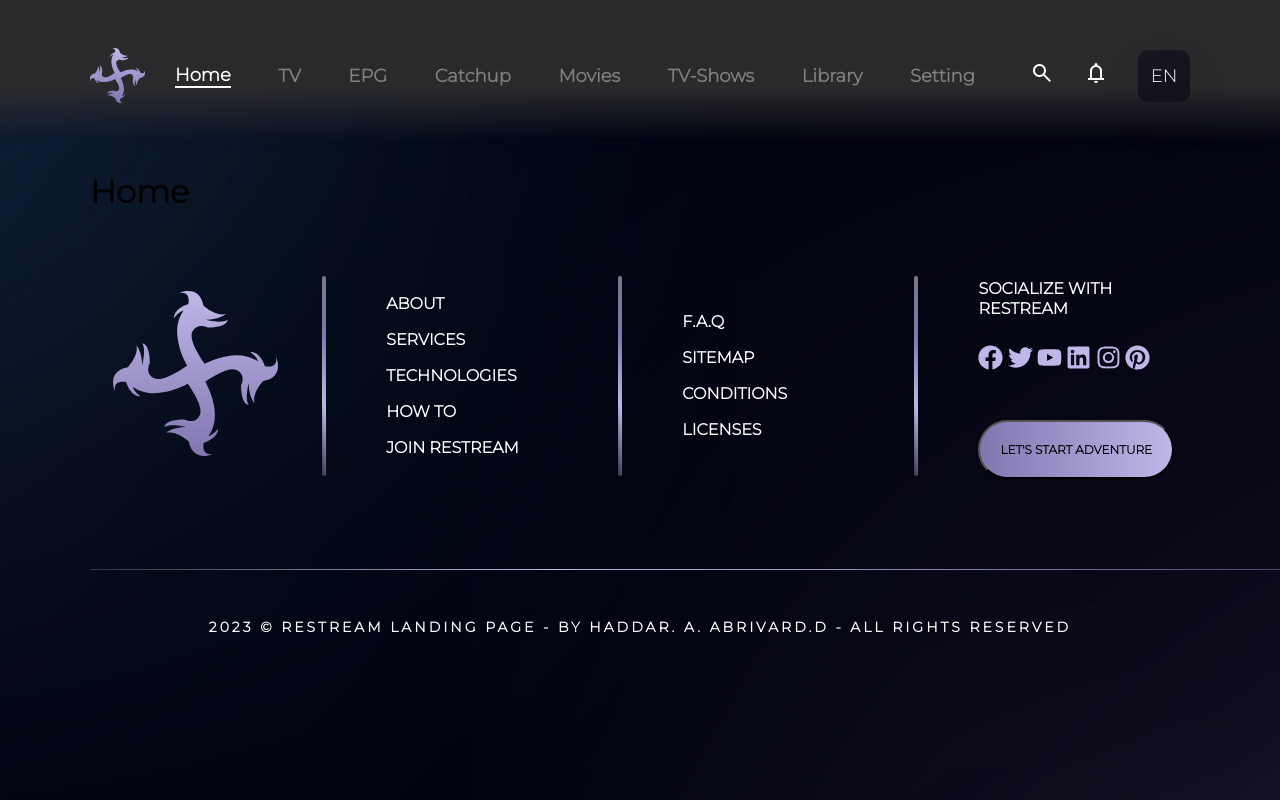
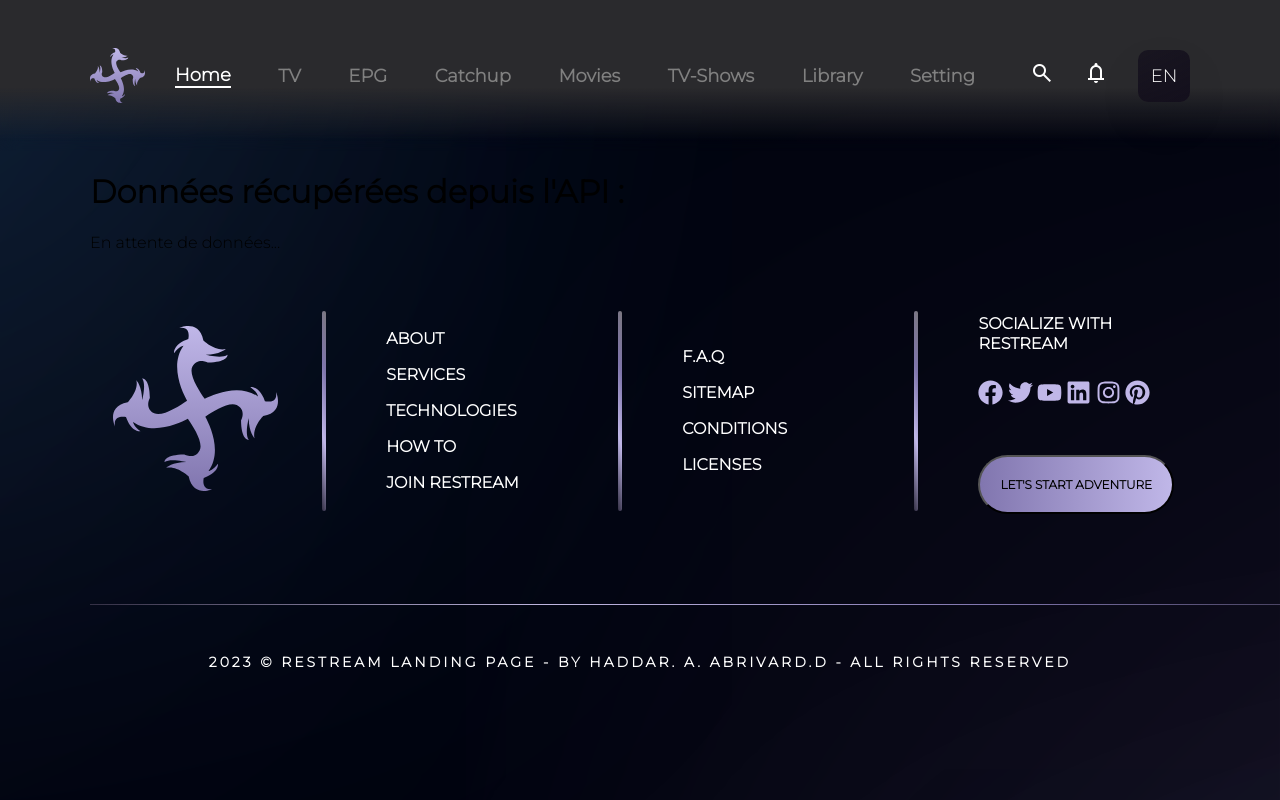
Before and after one commit to DwainAB/Projet-Netflix, a React (Create React App) app in the folder Projet-Netflix/: page / in a window 1280 px wide. Shown: the top 800 px of the page. Built offline with nearby package versions, Linux system fonts and the light colour scheme; no server answers; a web font is replaced by a local one.

Commit message:
ajout de la clé api

```diff
--- a/Projet-Netflix/src/Components/CallApi/CallApi.jsx
+++ b/Projet-Netflix/src/Components/CallApi/CallApi.jsx
@@ -13,7 +13,7 @@ function CallApi(){
         getData(url)
       }, [])
 
-      console.log(userData);
+      console.log(userData.title);
 }
 
 export default CallApi
--- /dev/null
+++ b/Projet-Netflix/src/Components/Header/Header.jsx
@@ -0,0 +1,17 @@
+import React, {useEffect} from 'react';
+import CallApi from '../CallApi/CallApi.jsx';
+
+function DisplayData() {
+    useEffect(() => {
+        console.log(CallApi.userData);
+      }, []);
+
+      return (
+        <div>
+          <h1>Données récupérées depuis l'API :</h1>
+          <p>{CallApi.userData ? JSON.stringify(CallApi.userData) : 'En attente de données...'}</p>
+        </div>
+      );
+}
+
+export default DisplayData;
--- a/Projet-Netflix/src/Pages/Home.jsx
+++ b/Projet-Netflix/src/Pages/Home.jsx
@@ -1,10 +1,16 @@
 import React from 'react';
+import Header from "../Components/Header/Header"
+import CallApi from '../Components/CallApi/CallApi';
 
 
 function Home(){
 
     return (
-        <h1>Home</h1>
+        <div>
+                    <Header/>
+        <CallApi/>
+        </div>
+
     )
 }
 
```
